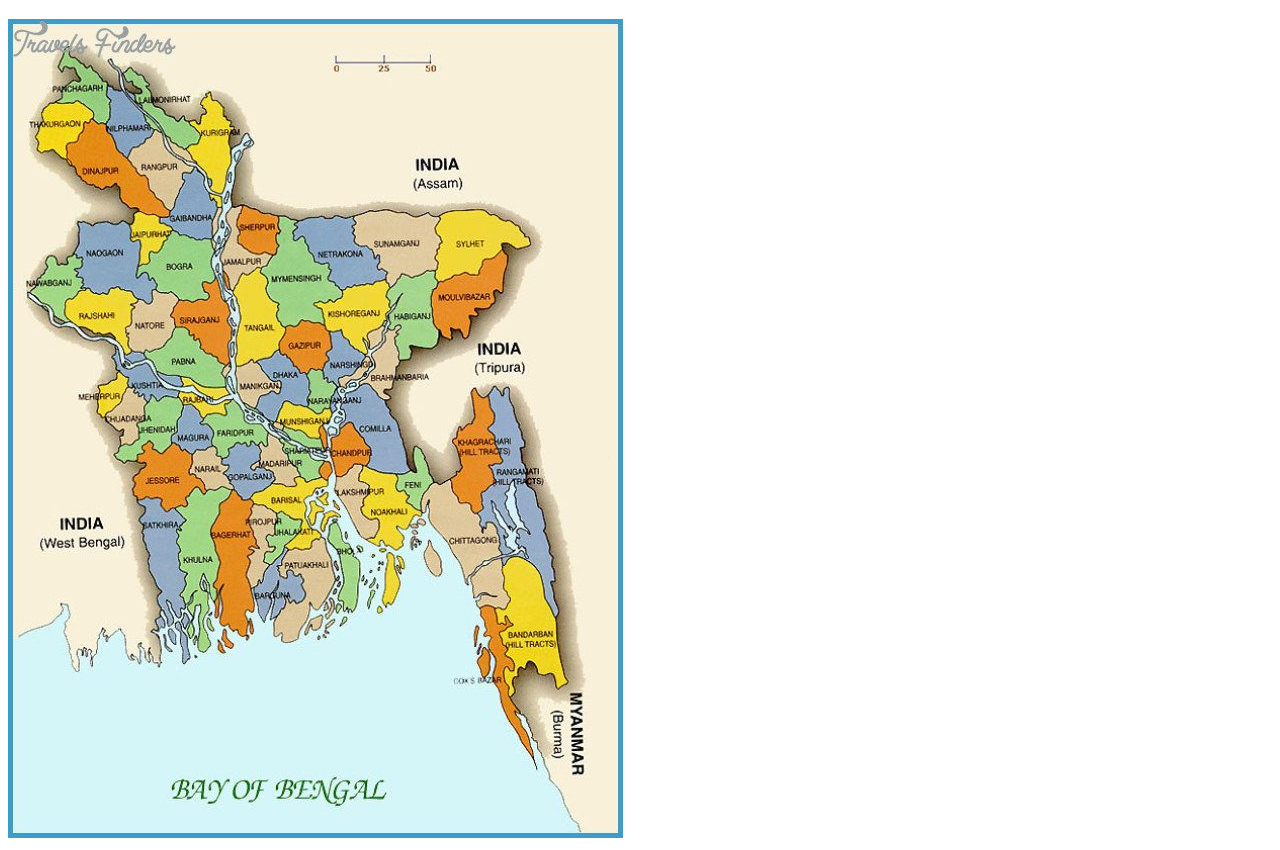
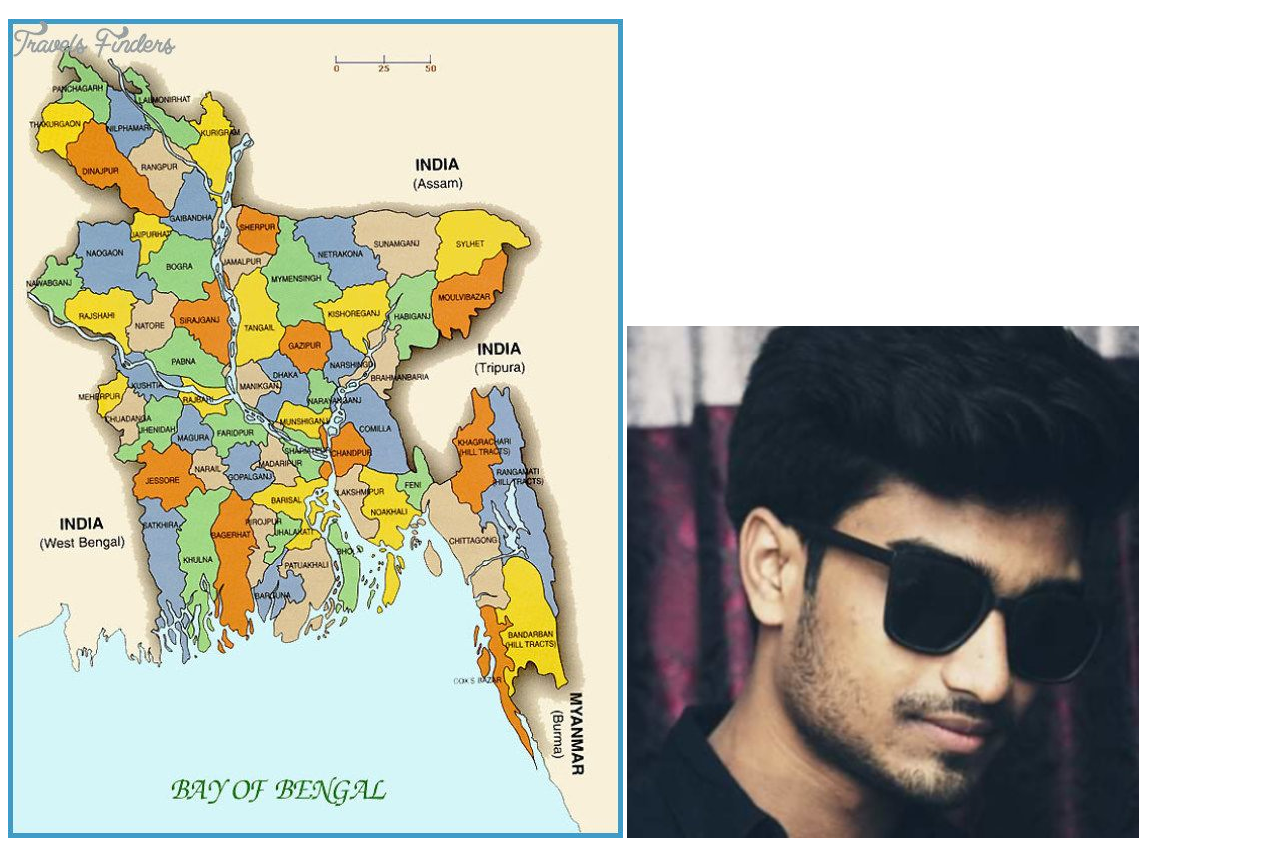
Before and after one commit to nahidmursaline/my-first-repo, a plain HTML site: page index.html in a window 1280 px wide. Shown: the part 95-945 px from the top of the page. Drawn offline with Linux system fonts and the light colour scheme.

Commit message:
added Mursaline

```diff
--- a/index.html
+++ b/index.html
@@ -11,5 +11,6 @@
     <p>its a message for new github</p>
     <h1>yes its nahid </h1>
     <img src="flag.jpg" alt="">
+    <img src="Mursaline.jpg" alt="">
 </body>
 </html>
```
Also changed, not shown: Mursaline.jpg (added).
